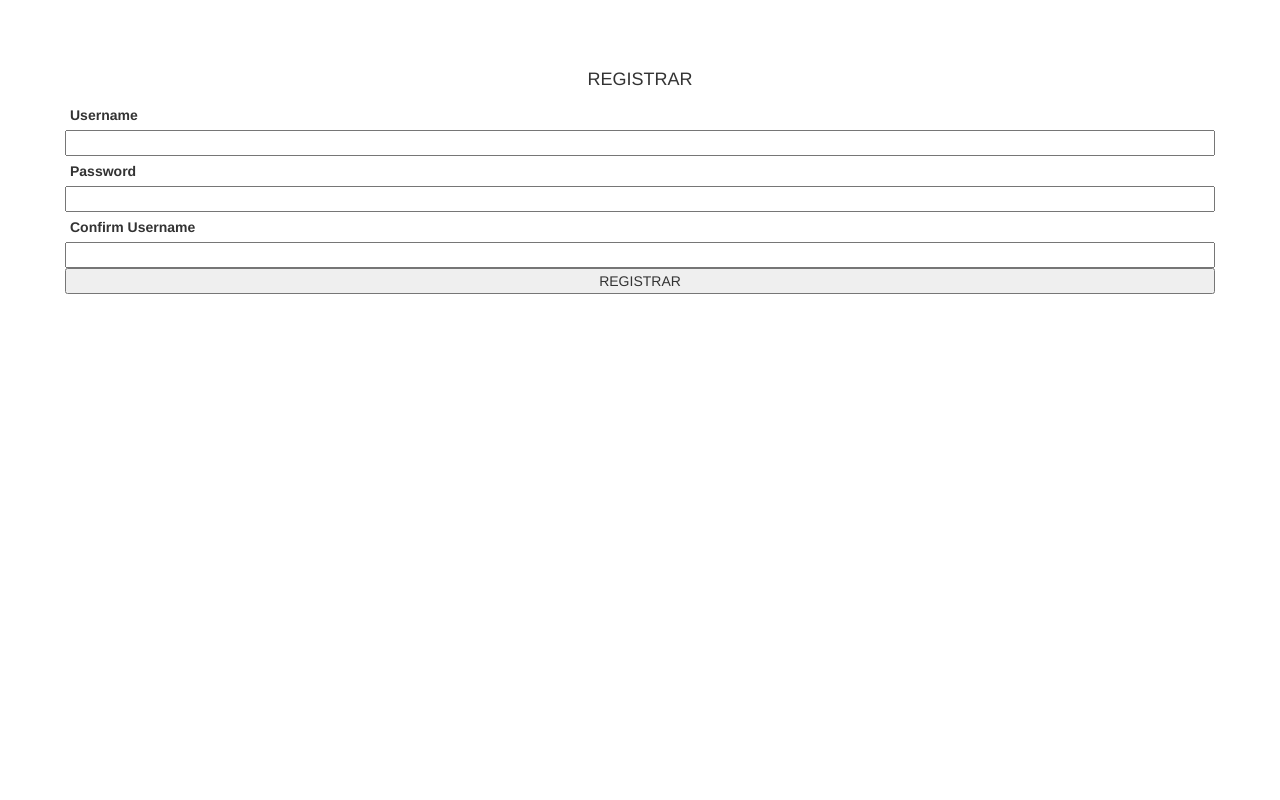
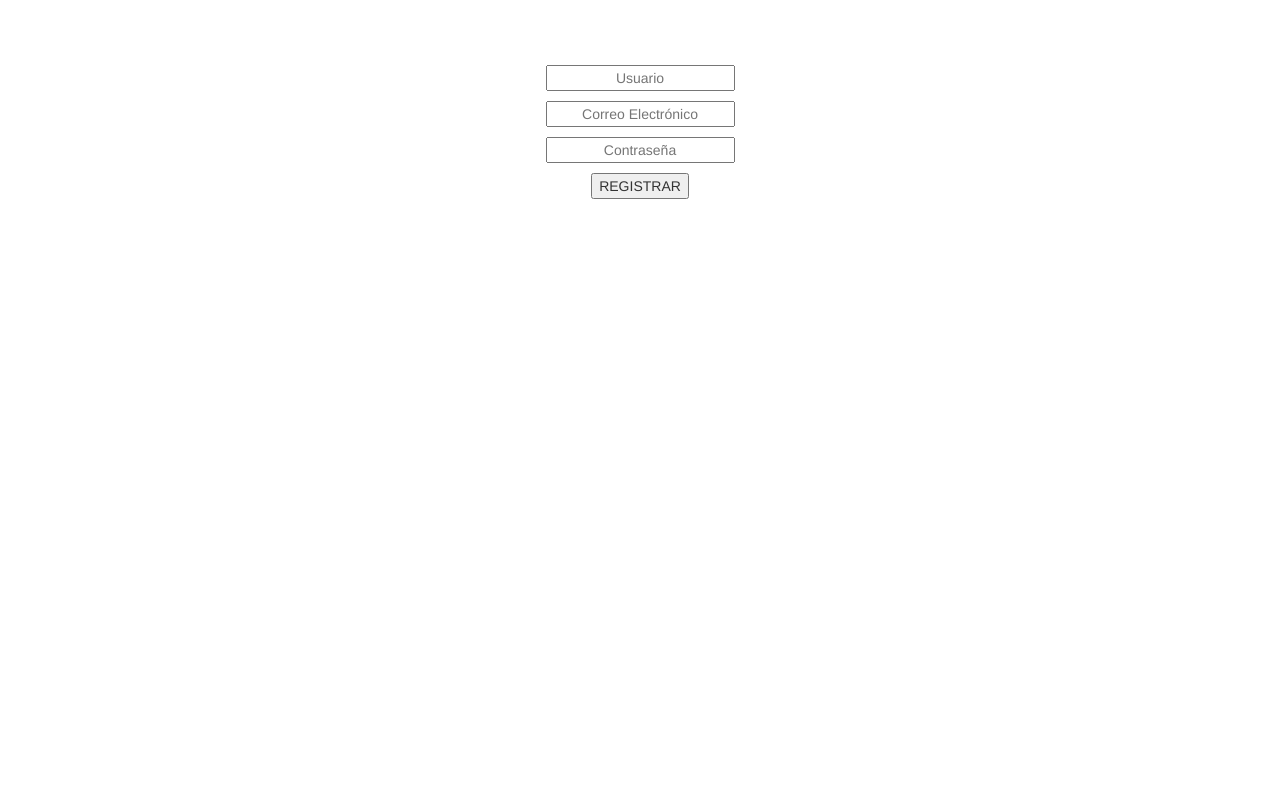
Before and after one commit to marteoma/FrameworkGamificacion, a Django app: page /registrar in a window 1280 px wide. Run offline with Django 3.2, Linux system fonts and the light colour scheme; some libraries are stand-ins or nearby versions.

Commit message:
Add register form, improve UI register and login

```diff
--- a/framework/forms.py
+++ b/framework/forms.py
@@ -15,10 +15,16 @@ class Login(forms.Form):
     '''
     Form for login
     '''
-    username = forms.CharField(label="Usuario", required=True)
-    password = forms.CharField(label="Password", required=True, widget=forms.PasswordInput)
+    username = forms.CharField(label='', required=True, widget=forms.PasswordInput(attrs={'placeholder': 'Usuario'}))
+    password = forms.CharField(label='', required=True, widget=forms.PasswordInput(attrs={'placeholder': 'Contraseña'}))
 
-
+class Register(forms.Form):
+    '''
+    Form for register a user
+    '''
+    username = forms.CharField(label='', required=True, widget=forms.TextInput(attrs={'placeholder': 'Usuario'}))
+    email = forms.CharField(label='', required=True, widget=forms.EmailInput(attrs={'placeholder': 'Correo Electrónico'}))
+    password = forms.CharField(label='', required=True, widget=forms.PasswordInput(attrs={'placeholder': 'Contraseña'}))
 
 class Learning_ObjectivesForm(forms.ModelForm):
     class Meta:
--- a/framework/templates/framework/base.html
+++ b/framework/templates/framework/base.html
@@ -5,6 +5,11 @@
     <title>Framework Gamificacion</title>
     <link rel="stylesheet" href="//maxcdn.bootstrapcdn.com/bootstrap/3.3.2/css/bootstrap.min.css">
     <style>
+    * {
+        text-align: center;
+        margin: 5px;
+    }
+
     body {
         padding:50px;
     }
--- a/framework/templates/framework/index.html
+++ b/framework/templates/framework/index.html
@@ -18,7 +18,7 @@
 {% endif %}
 
 <div class="sign-in-form">
-  <form action="{% url 'framework:login' %}" method="POST">
+  <form action="{% url 'framework:login' %}" method="POST" class="sign-in-form">
     {% csrf_token %}
     {{form.as_p}}
     <input type="submit" value="LOGIN">
--- a/framework/templates/framework/register.html
+++ b/framework/templates/framework/register.html
@@ -3,6 +3,7 @@
 <style>
   * {
     margin: 5px;
+    text-align: center;
   }
 
   body {
@@ -11,20 +12,15 @@
 
   .sign-in-form {
     display: flex;
-        align-items: space-around;
+    align-items: center;
     flex-direction: column;
   }
 </style>
 
-<form>
 <div class="sign-in-form">
-    <h4 class="text-center">REGISTRAR</h4>
-    <label for="sign-in-form-username">Username</label>
-    <input type="text" class="sign-in-form-username" id="sign-in-form-username">
-    <label for="sign-in-form-password">Password</label>
-    <input type="password" class="sign-in-form-password" id="sign-in-form-password">
-    <label for="sign-in-form-confirm-username">Confirm Username</label>
-    <input type="text" class="sign-in-form-confirm-username" id="sign-in-form-confirm-username">
-    <button type="submit" class="sign-in-form-button">REGISTRAR</button>
+  <form action="#" method="POST" class="sign-in-form">
+    {% csrf_token %}
+    {{form.as_p}}
+    <input type="submit" value="REGISTRAR">
+  </form>
 </div>
-</form>
--- a/framework/views.py
+++ b/framework/views.py
@@ -3,7 +3,7 @@ from django.contrib.auth.decorators import login_required
 from django.contrib.auth import authenticate, logout, login
 from django.http import HttpResponse
 from .utils import calc_level
-from .forms import Evaluate, Login, Learning_ObjectivesForm
+from .forms import Evaluate, Login, Register, Learning_ObjectivesForm
 
 # Create your views here.
 def index(request):
@@ -43,7 +43,8 @@ def register(request):
     '''
     Form to create a new user account
     '''
-    return render(request, 'framework/register.html')
+    form = Register()
+    return render(request, 'framework/register.html', {'form': form})
 
 def v_login(request):
     '''
```
Also changed, not shown: framework/migrations/0001_initial.py (added), framework/migrations/__init__.py (added). Lines whose indentation alone changed are shown as unchanged.
